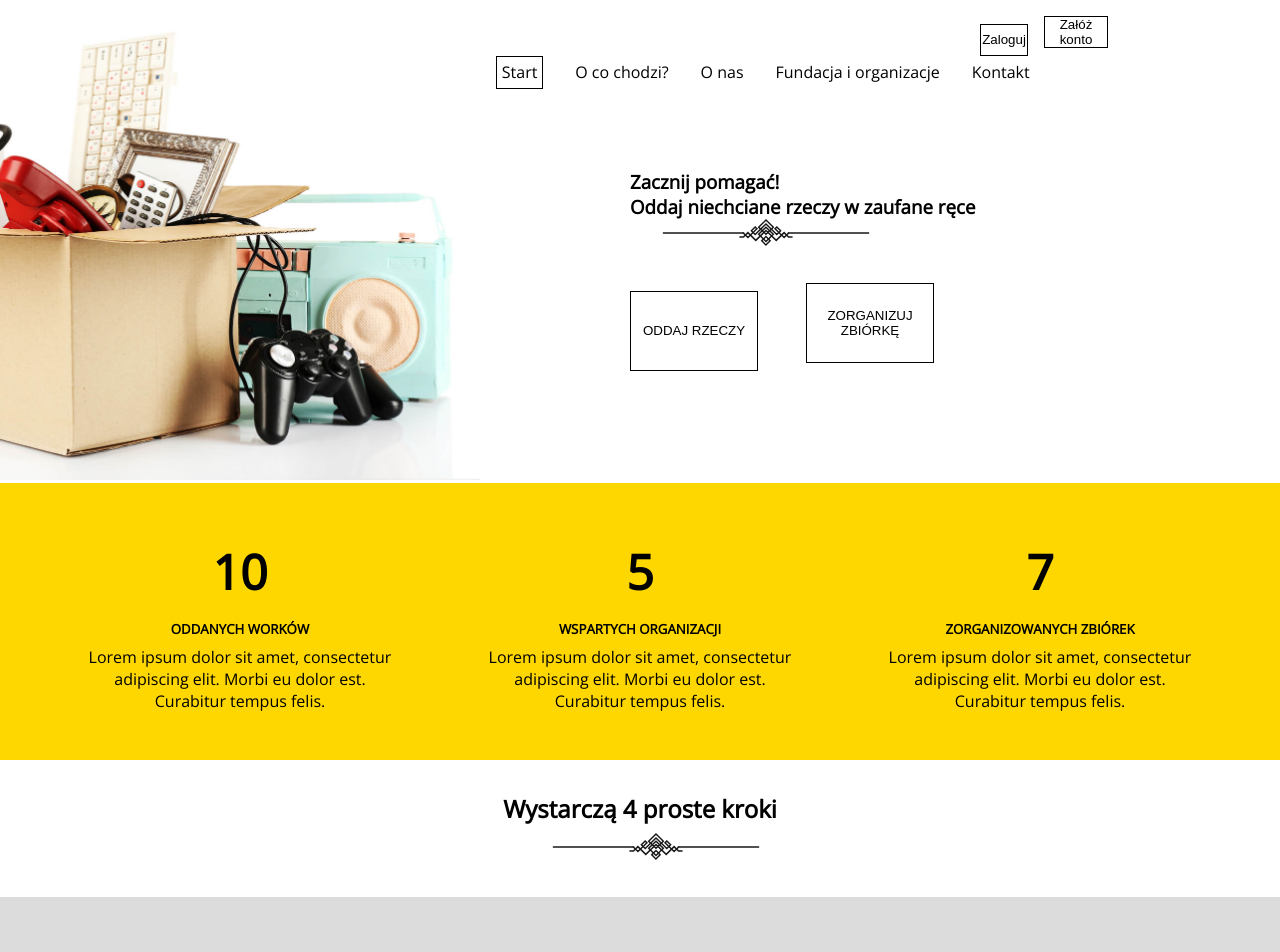
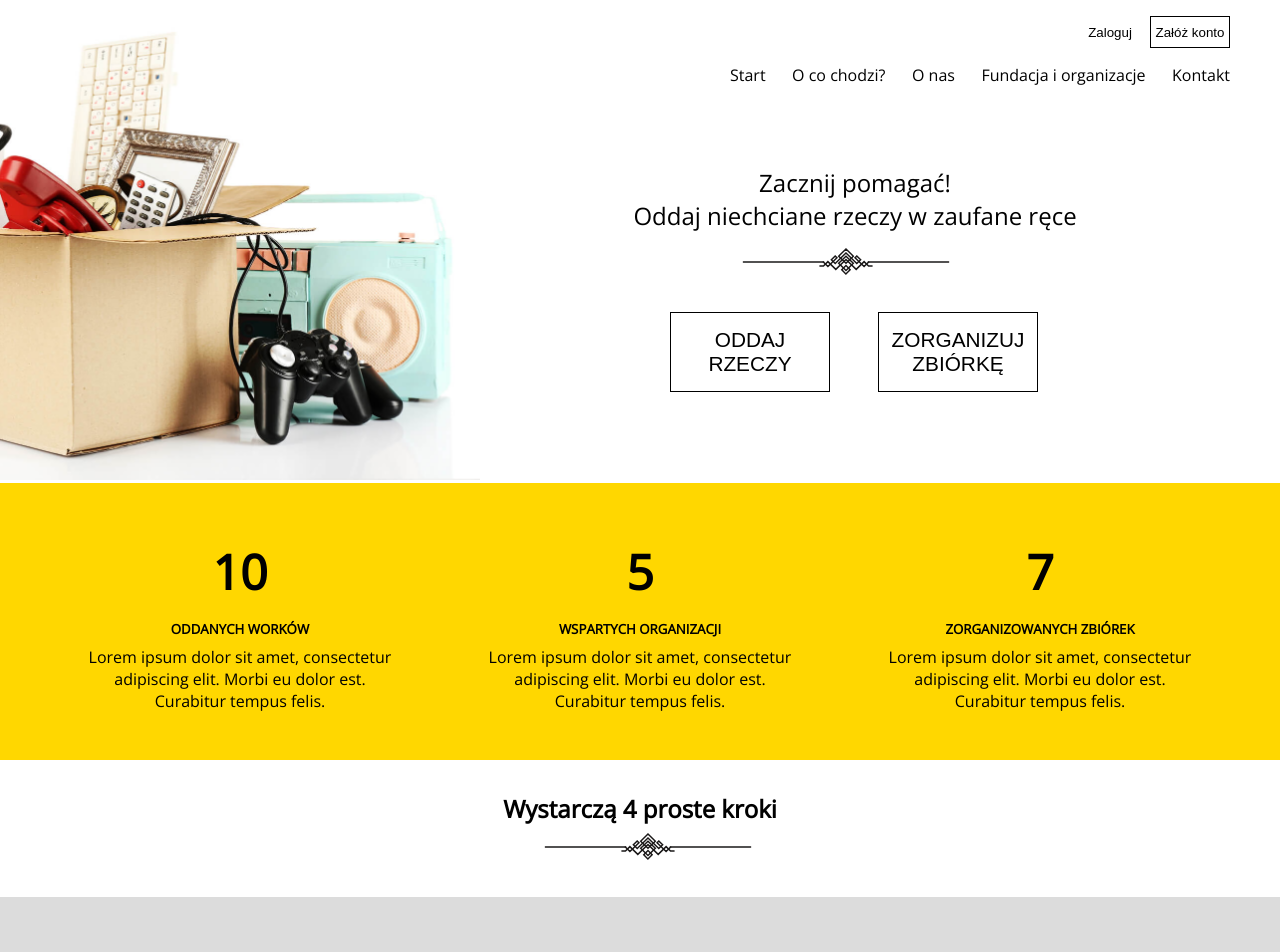
Before and after one commit to marcinho51/oddaj-rzeczy, a React (Create React App) app in the folder oddaj-rzeczy/: page /#/ in a window 1280 px wide. Shown: the top 952 px of the page. Built offline with nearby package versions, Linux system fonts and the light colour scheme.

Commit message:
Little improvement of Header and Logging

```diff
--- a/oddaj-rzeczy/src/components/Home/Footer.js
+++ b/oddaj-rzeczy/src/components/Home/Footer.js
@@ -11,10 +11,11 @@ class Footer extends Component {
             <p>Copyright by Coders Lab</p>
           </div>
           <div className="col-5"></div>
-          <div className="footerIcons col-2">
+          <div className="footerIcons col-1">
             <div className="footerFacebook"></div>
             <div className="footerInstagram"></div>
           </div>
+          <div className="col-1"></div>
         </div>
       </section>
     );
--- a/oddaj-rzeczy/src/components/Home/Header.js
+++ b/oddaj-rzeczy/src/components/Home/Header.js
@@ -16,8 +16,8 @@ class Header extends Component {
             <div class="col-3"></div>
             <div class="headerMain col-9">
               <div class="headerHeadline">
-                <h3>Zacznij pomagać!</h3>
-                <h3>Oddaj niechciane rzeczy w zaufane ręce</h3>
+                <h1>Zacznij pomagać!</h1>
+                <h1>Oddaj niechciane rzeczy w zaufane ręce</h1>
               </div>
               <div class="decorationImage1"></div>
               <div class="headerButtons">
--- a/oddaj-rzeczy/src/components/Home/Logging.js
+++ b/oddaj-rzeczy/src/components/Home/Logging.js
@@ -7,7 +7,7 @@ class Logging extends Component {
     return (
       <div class="row">
         <div class="col-10"></div>
-        <div class="loggingButtons col-4">
+        <div class="loggingButtons col-5">
           <button>
             <Link to="/logowanie">Zaloguj</Link>
           </button>
@@ -15,7 +15,7 @@ class Logging extends Component {
             <Link to="/rejestracja">Załóż konto</Link>
           </button>
         </div>
-        <div class="col-2"></div>
+        <div class="col-1"></div>
       </div>
     );
   }
--- a/oddaj-rzeczy/src/components/Home/Navigation.js
+++ b/oddaj-rzeczy/src/components/Home/Navigation.js
@@ -4,6 +4,11 @@ class Navigation extends Component {
   state = {};
   render() {
     return (
+      <section className="navigation">
+        <div className="row">
+          <div className="col-5"></div>
+          <div className="col-10">
+            <nav>
               <ul>
                 <li>
                   <a href="#">Start</a>
@@ -22,6 +27,10 @@ class Navigation extends Component {
                   <a href="#">Kontakt</a>
                 </li>
               </ul>
+            </nav>
+          </div>
+        </div>
+      </section>
     );
   }
 }
--- a/oddaj-rzeczy/src/scss/components/_home.scss
+++ b/oddaj-rzeczy/src/scss/components/_home.scss
@@ -1,20 +1,23 @@
 // Logging
 
 .loggingButtons {
+  display: flex;
+  justify-content: flex-end;
   padding-top: 1rem;
   button {
     background-color: white;
-    border: 1px solid black;
     display: inline-block;
     height: 2rem;
     text-transform: uppercase;
 
     &:first-of-type {
+      border: none;
       margin-right: 1rem;
       width: 3rem;
     }
     &:last-of-type {
-      width: 4rem;
+      border: 1px solid black;
+      width: 5rem;
     }
     a {
       color: $color-black;
@@ -25,18 +28,25 @@
 }
 
 // Navigation
+.navigation {
+  margin-top: 1rem;
 
+  nav {
     ul {
+      display: flex;
+      justify-content: space-between;
       li {
         display: inline-block;
-    margin: 0 1rem;
+        // margin: 0 1rem;
         &:first-of-type {
-      border: 1px solid black;
-      padding: 0.3rem;
+          // border: 1px solid black;
+          // padding: 0.3rem;
         }
         a {
           color: $color-black;
           text-decoration: none;
+        }
+      }
     }
   }
 }
@@ -53,23 +63,30 @@ ul {
 .headerMain {
   margin-top: 5rem;
   .headerHeadline {
+    h1 {
+      font-size: 1.5rem;
+      font-weight: 300;
+      text-align: center;
+    }
+    margin-bottom: 1rem;
   }
   .decorationImage1 {
     background-image: url("../../assets/Decoration.svg");
     background-repeat: no-repeat;
     background-size: contain;
     height: 4rem;
-    margin-left: 2rem;
+    margin-left: 7rem;
     width: 13rem;
   }
   .headerButtons {
+    padding-left: 2.5rem;
     button {
       background-color: white;
       border: 1px solid black;
       display: inline-block;
+      font-size: 1.3rem;
       height: 5rem;
-
-      width: 8rem;
+      width: 10rem;
       &:first-of-type {
         margin-right: 3rem;
       }
@@ -118,7 +135,7 @@ ul {
       background-repeat: no-repeat;
       background-size: contain;
       height: 4rem;
-      margin-left: 2rem;
+      margin-left: 1rem;
       margin-top: 0.5rem;
       width: 13rem;
     }
@@ -301,12 +318,15 @@ ul {
     font-size: 0.6rem;
   }
   .footerIcons {
+    display: flex;
+    justify-content: center;
     .footerFacebook {
       background-image: url("../../assets/Facebook.svg");
       background-repeat: no-repeat;
       background-size: contain;
 
       height: 1rem;
+      width: 30%;
     }
     .footerInstagram {
       background-image: url("../../assets/Instagram.svg");
@@ -314,6 +334,7 @@ ul {
       background-size: contain;
 
       height: 1rem;
+      width: 30%;
     }
   }
 }
--- a/oddaj-rzeczy/src/scss/main.scss
+++ b/oddaj-rzeczy/src/scss/main.scss
@@ -3,6 +3,7 @@
 @import "colors";
 @import "grid";
 @import "components/home";
+@import "components/register-and-login";
 
 body {
   font-family: $font-base;
```
Also changed, not shown: oddaj-rzeczy/src/scss/components/_register-and-login.scss (added). Lines whose indentation alone changed are shown as unchanged.
